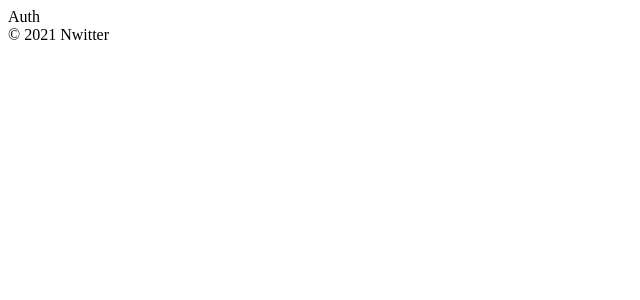
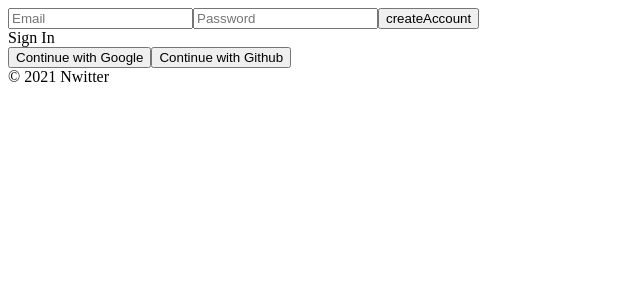
Before and after one commit to kiyoungsong/nwitter, a React (Create React App) app: page / in a window 1280 px wide. Shown: the top 300 px of the page, without its empty margins (0-640 px from the left). Built offline with nearby package versions, Linux system fonts and the light colour scheme; no server answers.

Commit message:
feat: :zap: applied normal/google/github Login/Logout

```diff
--- a/src/components/App.js
+++ b/src/components/App.js
@@ -1,13 +1,24 @@
-import { useState } from "react";
+import React, { useState, useEffect } from "react";
 import { AppRouter } from "./Router";
 import { authService } from "../fBase";
 
 function App() {
-  const [isLoggedIn, setIsLoggedIn] = useState(authService.currentUser);
-
+  const [init, setInit] = useState(false);
+  const [isLoggedIn, setIsLoggedIn] = useState(false);
+  useEffect(() => {
+    // firebase가 로그인 하는것을 확인하고 상태를 변경해주기 위함
+    authService.onAuthStateChanged((user) => {
+      if (user) {
+        setIsLoggedIn(true);
+      } else {
+        setIsLoggedIn(false);
+      }
+      setInit(true);
+    });
+  }, []);
   return (
     <>
-      <AppRouter isLoggedIn={isLoggedIn} />
+      {init ? <AppRouter isLoggedIn={isLoggedIn} /> : "Initializing..."}
       <footer>&copy; {new Date().getFullYear()} Nwitter</footer>
     </>
   );
--- /dev/null
+++ b/src/components/Navigation.js
@@ -0,0 +1,17 @@
+import React from "react";
+import { Link } from "react-router-dom";
+
+const Navigation = () => (
+  <nav>
+    <ul>
+      <li>
+        <Link to="/">Home</Link>
+      </li>
+      <li>
+        <Link to="/profile">Profile</Link>
+      </li>
+    </ul>
+  </nav>
+);
+
+export default Navigation;
--- a/src/components/Router.js
+++ b/src/components/Router.js
@@ -1,22 +1,37 @@
-import React, { useState } from "react";
-import { HashRouter as Router, Route, Switch } from "react-router-dom";
+import React from "react";
+import {
+  HashRouter as Router,
+  Redirect,
+  Route,
+  Switch,
+} from "react-router-dom";
 import { Auth } from "../rotues/Auth";
 import { Home } from "../rotues/Home";
+import { Profile } from "../rotues/Profile";
+import Navigation from "./Navigation";
 
 export const AppRouter = ({ isLoggedIn }) => {
   return (
     <Router>
+      {isLoggedIn && <Navigation />}
       <Switch>
         {isLoggedIn ? (
           <>
             <Route exact path="/">
               <Home />
             </Route>
+            <Route exact path="/profile">
+              <Profile />
+            </Route>
+            <Redirect from="*" to="/" />
           </>
         ) : (
-          <Route exact path="/">
-            <Auth />
-          </Route>
+          <>
+            <Route exact path="/">
+              <Auth />
+            </Route>
+            <Redirect from="*" to="/" />
+          </>
         )}
       </Switch>
     </Router>
--- a/src/fBase.js
+++ b/src/fBase.js
@@ -11,4 +11,6 @@
 };
 
 firebase.initializeApp(firebaseConfig);
+
+export const firebaseInstance = firebase;
 export const authService = firebase.auth();
--- a/src/rotues/Auth.js
+++ b/src/rotues/Auth.js
@@ -1,3 +1,80 @@
-import React from "react";
+import React, { useState } from "react";
+import { authService, firebaseInstance } from "../fBase";
 
-export const Auth = () => <span>Auth</span>;
+export const Auth = () => {
+  const [form, setForm] = useState({ email: "", password: "" });
+  const [newAccount, setNewAccount] = useState(true);
+  const [error, setError] = useState("");
+  const onChange = ({ target: { name, value } }) =>
+    setForm({ ...form, [name]: value });
+
+  const onSubmit = async (event) => {
+    event.preventDefault();
+    try {
+      let data;
+      if (newAccount) {
+        // create account
+        data = await authService.createUserWithEmailAndPassword(
+          form.email,
+          form.password
+        );
+      } else {
+        // Log in
+        data = await authService.signInWithEmailAndPassword(
+          form.email,
+          form.password
+        );
+      }
+      console.log(data);
+    } catch (error) {
+      setError(error.message);
+    }
+  };
+
+  const toggleAccount = () => setNewAccount((prev) => !prev);
+  const onSocialClick = async ({ target: { name } }) => {
+    let provider;
+    if (name === "google") {
+      provider = new firebaseInstance.auth.GoogleAuthProvider();
+    } else if (name === "github") {
+      provider = new firebaseInstance.auth.GithubAuthProvider();
+    }
+    const data = await authService.signInWithPopup(provider);
+    console.log(data);
+  };
+  return (
+    <div>
+      <form onSubmit={onSubmit}>
+        <input
+          name="email"
+          type="text"
+          placeholder="Email"
+          required
+          value={form.email}
+          onChange={onChange}
+        />
+        <input
+          name="password"
+          type="password"
+          placeholder="Password"
+          required
+          value={form.password}
+          onChange={onChange}
+        />
+        <input type="submit" value={newAccount ? "createAccount" : "Log In"} />
+        {error}
+      </form>
+      <span onClick={toggleAccount}>
+        {newAccount ? "Sign In" : "Create Account"}
+      </span>
+      <div>
+        <button onClick={onSocialClick} name="google">
+          Continue with Google
+        </button>
+        <button onClick={onSocialClick} name="github">
+          Continue with Github
+        </button>
+      </div>
+    </div>
+  );
+};
--- a/src/rotues/Profile.js
+++ b/src/rotues/Profile.js
@@ -1,3 +1,16 @@
 import React from "react";
+import { useHistory } from "react-router";
+import { authService } from "../fBase";
 
-export const Profile = () => <span>Profile</span>;
+export const Profile = () => {
+  const history = useHistory();
+  const onLogOutClick = () => {
+    authService.signOut();
+    history.push("/");
+  };
+  return (
+    <>
+      <button onClick={onLogOutClick}>Log Out</button>
+    </>
+  );
+};
```
